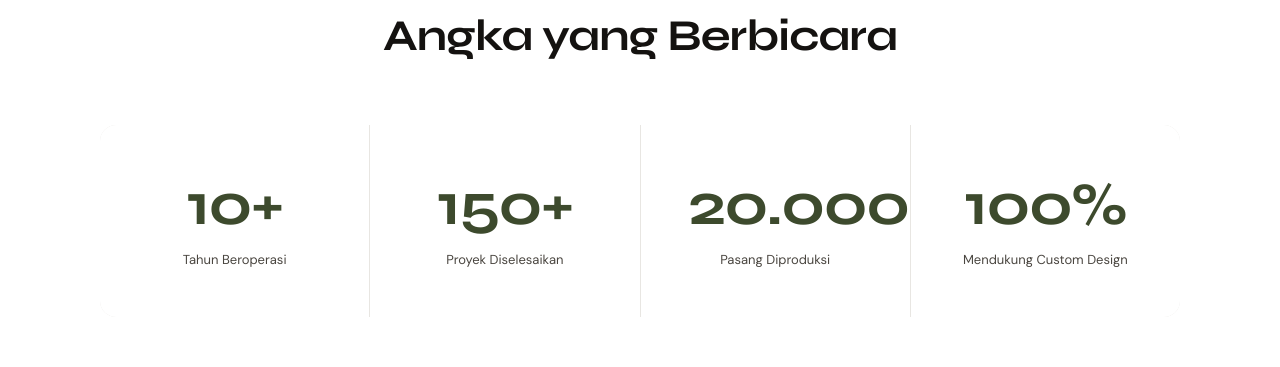
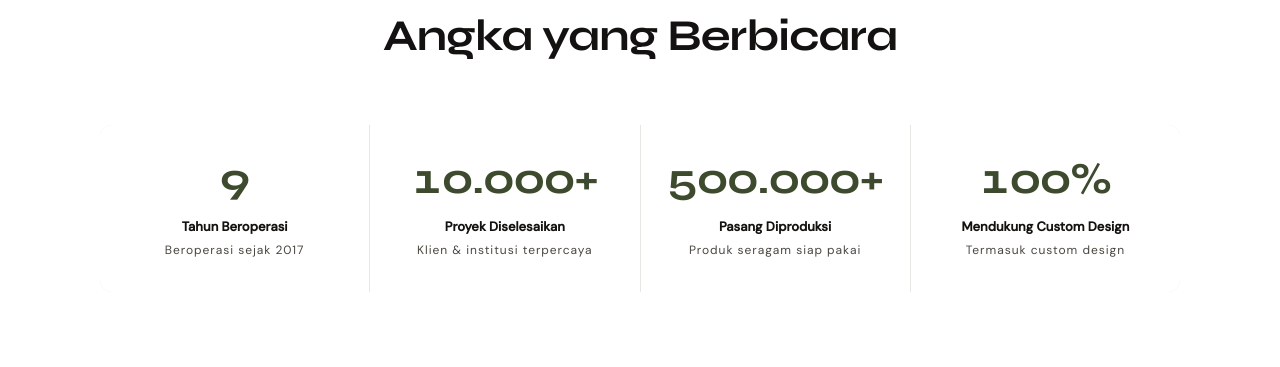
Before and after one commit to rachelzn/admiral-tactical, a Next.js app: page / in a window 1280 px wide. Shown: the part 1020-1387 px from the top of the page. Built offline with nearby package versions, Linux system fonts and the light colour scheme.

Commit message:
style: aligned layout and fix sizing

```diff
--- a/components/Metrics.tsx
+++ b/components/Metrics.tsx
@@ -5,13 +5,13 @@ import { useRef, useEffect, useState } from 'react';
 
 export default function Metrics() {
   const ref = useRef(null);
-  const isInView = useInView(ref, { once: true, amount: 0.5 });
+  const isInView = useInView(ref, { once: true, amount: 0.4 });
   const [counts, setCounts] = useState([0, 0, 0, 100]);
 
   useEffect(() => {
     if (!isInView) return;
 
-    const targets = [10, 150, 20000, 100];
+    const targets = [9, 10000, 500000, 100];
     const intervals: (NodeJS.Timeout | null)[] = targets.map((target, i) => {
       if (i === 3) return null;
       const duration = 1800;
@@ -35,17 +35,36 @@ export default function Metrics() {
   }, [isInView]);
 
   const metrics = [
-    { num: counts[0], suffix: '+', label: 'Tahun Beroperasi' },
-    { num: counts[1], suffix: '+', label: 'Proyek Diselesaikan' },
-    { num: counts[2], suffix: '+', label: 'Pasang Diproduksi' },
-    { num: counts[3], suffix: '%', label: 'Mendukung Custom Design' },
+    {
+      num: counts[0],
+      suffix: '',
+      label: 'Tahun Beroperasi',
+      description: 'Beroperasi sejak 2017',
+    },
+    {
+      num: counts[1],
+      suffix: '+',
+      label: 'Proyek Diselesaikan',
+      description: 'Klien & institusi terpercaya',
+    },
+    {
+      num: counts[2],
+      suffix: '+',
+      label: 'Pasang Diproduksi',
+      description: 'Produk seragam siap pakai',
+    },
+    {
+      num: counts[3],
+      suffix: '%',
+      label: 'Mendukung Custom Design',
+      description: 'Termasuk custom design',
+    },
   ];
 
   return (
     <section id="metrics" className="py-24 bg-background">
       <div className="container">
         <motion.div
-          ref={ref}
           initial={{ opacity: 0, y: 24 }}
           whileInView={{ opacity: 1, y: 0 }}
           transition={{ duration: 0.65 }}
@@ -55,20 +74,29 @@ export default function Metrics() {
           <h2 className="text-4xl font-bold mb-0">Angka yang Berbicara</h2>
         </motion.div>
 
-        <div className="grid grid-cols-2 md:grid-cols-4 gap-px bg-border rounded-lg overflow-hidden">
+        {/* ref dipasang di sini agar useInView terpicu saat grid masuk viewport */}
+        <div ref={ref} className="grid grid-cols-1 sm:grid-cols-2 lg:grid-cols-4 gap-px bg-border rounded-xl overflow-hidden">
           {metrics.map((metric, i) => (
             <motion.div
               key={i}
               initial={{ opacity: 0, y: 24 }}
               whileInView={{ opacity: 1, y: 0 }}
               transition={{ duration: 0.65, delay: i * 0.1 }}
-              className="bg-background p-12 text-center hover:after:opacity-100 relative after:content-[''] after:absolute after:bottom-0 after:left-1/2 after:-translate-x-1/2 after:w-8 after:h-0.5 after:bg-olive-600 after:opacity-0 after:transition-opacity"
+              className="group bg-background p-8 flex flex-col items-center justify-center gap-4 text-center relative overflow-hidden transition-colors duration-300 hover:bg-olive-600/5"
             >
-              <div className="font-syne text-4xl md:text-5xl font-bold text-olive-600 mb-3">
-                {metric.num.toLocaleString('id')}
-                {metric.suffix}
+              {/* accent line bottom */}
+              <span className="absolute bottom-0 left-1/2 -translate-x-1/2 w-0 h-0.5 bg-olive-600 transition-all duration-300 group-hover:w-12" />
+
+              {/* number */}
+              <div className="font-syne font-bold text-olive-600 text-4xl leading-none tabular-nums whitespace-nowrap">
+                {metric.num.toLocaleString('id')}{metric.suffix}
               </div>
-              <div className="text-sm text-text-secondary">{metric.label}</div>
+
+              {/* label + description */}
+              <div>
+                <div className="text-sm font-semibold text-foreground mb-1">{metric.label}</div>
+                <div className="text-xs text-text-secondary leading-relaxed">{metric.description}</div>
+              </div>
             </motion.div>
           ))}
         </div>
```
